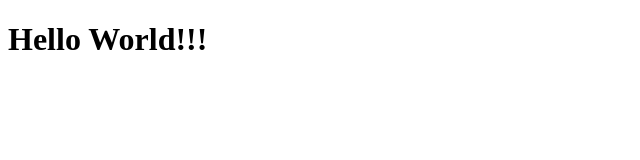
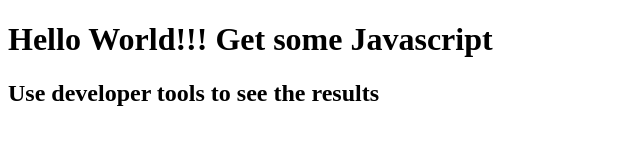
Before and after one commit to hari-basnet/javascript-test-two, a plain HTML site: page index.html in a window 1280 px wide. Shown: the whole page, without its empty margins (0-640 px from the left). Drawn offline with Linux system fonts and the light colour scheme.

Commit message:
modified readme and license

```diff
--- a/index.html
+++ b/index.html
@@ -7,7 +7,8 @@
     <title>Document</title>
   </head>
   <body>
-    <h1>Hello World!!!</h1>
+    <h1>Hello World!!! Get some Javascript</h1>
+    <h2>Use developer tools to see the results</h2>
 
     <script src="./script.js"></script>
     <!-- <script src="./example.js"></script> -->
```
Also changed, not shown: 2 other files.
